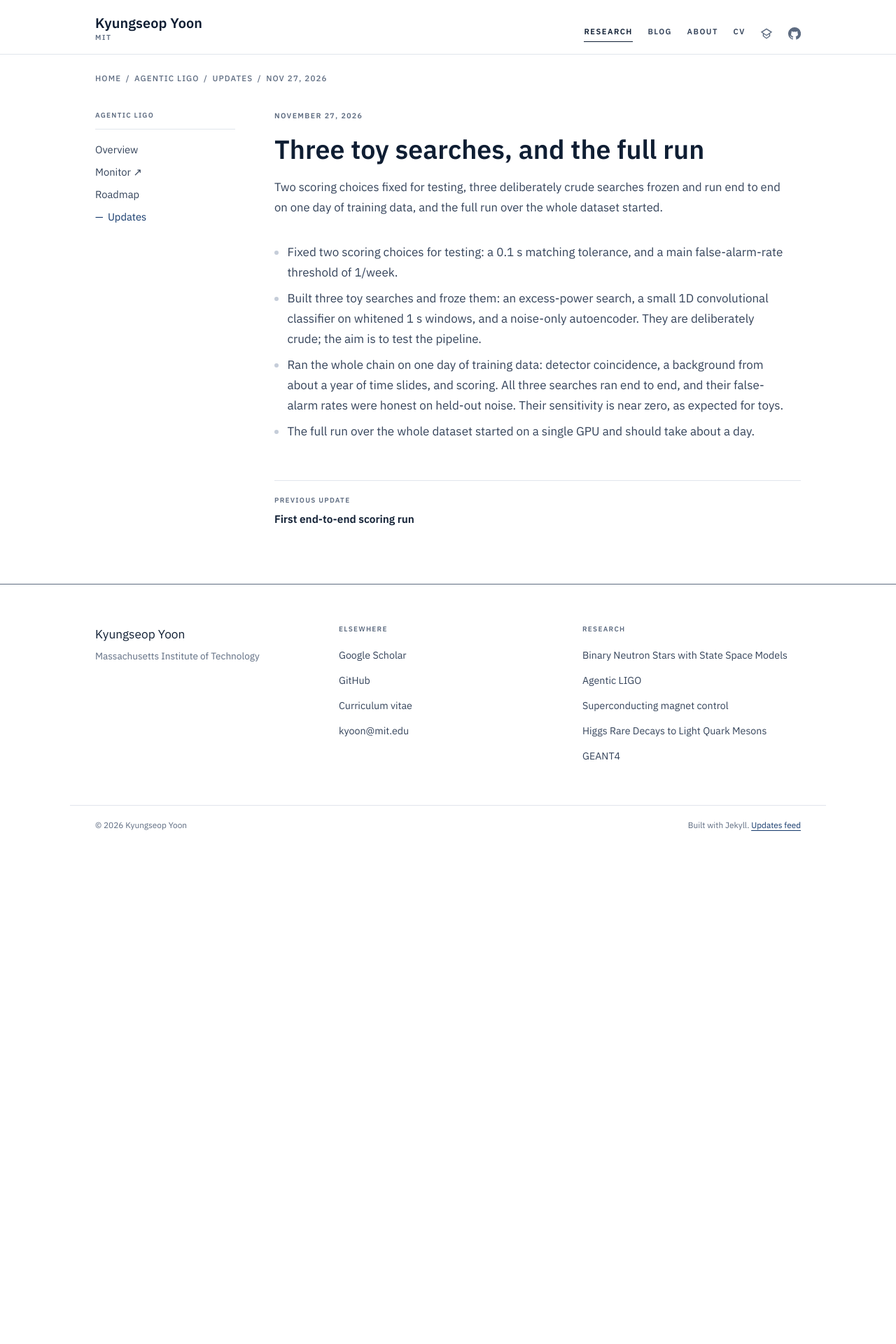
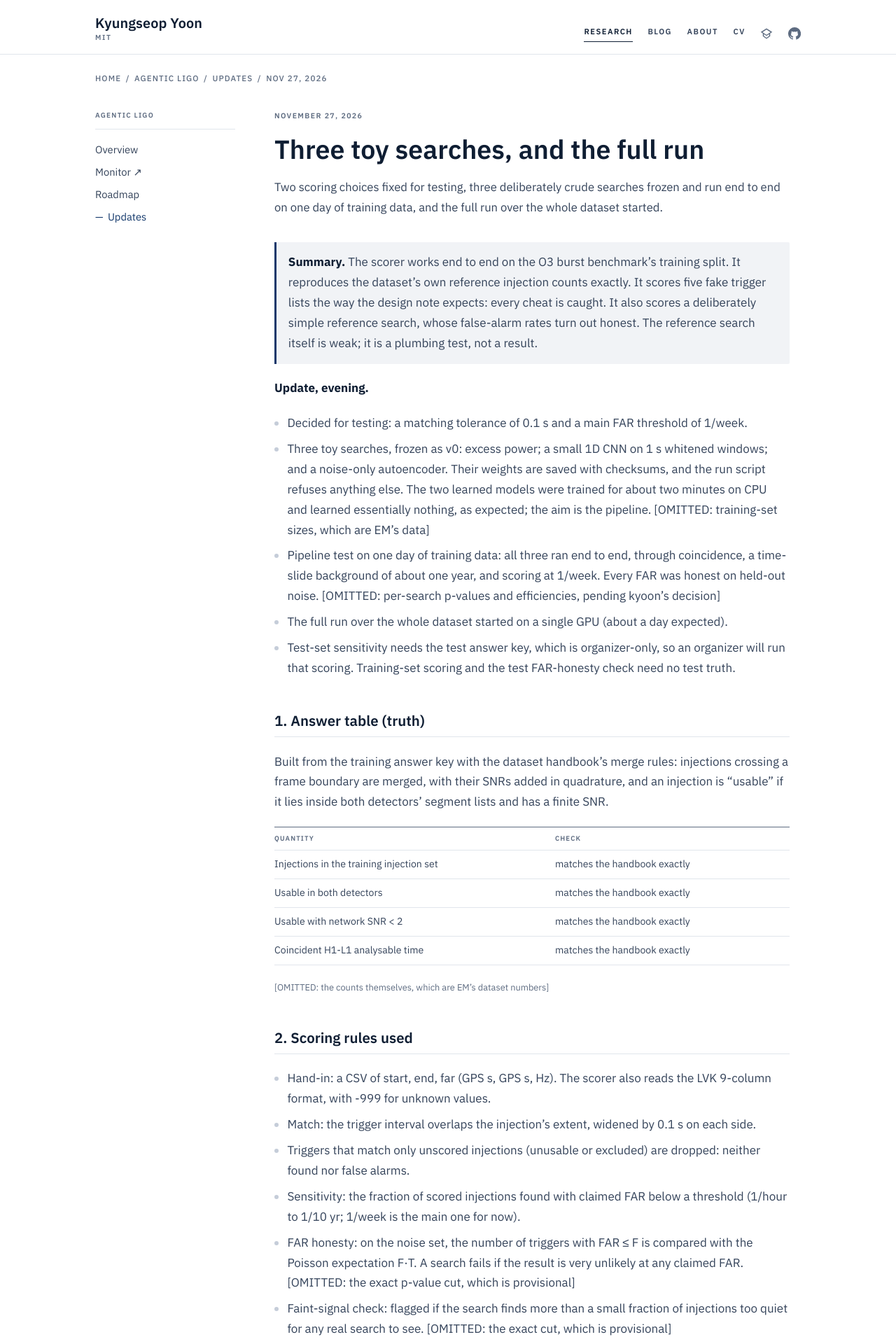
Before and after one commit to kyoon-mit/kyoon-mit.github.io, a Jekyll site: the page built from docs/_ligo_updates/2026-11-27-toy-searches.md, in a window 1280 px wide. Shown: the top 1920 px of the page at 70% size. Built offline with Jekyll 4.4.1, drawn with Linux system fonts in a browser that asks for light colours; before the commit the page ends 1207 px from its top, so only the background shows below that; some of the changed text lies outside the part shown.

Commit message:
Agentic LIGO: 27 November update carries the CIT report's public version
Body from the CIT session, unchanged; summary as a callout box, omission
notes muted, tables scroll on narrow screens.

Co-Authored-By: Claude Opus 5.5 <noreply@anthropic.com>

```diff
--- a/docs/_ligo_updates/2026-11-27-toy-searches.md
+++ b/docs/_ligo_updates/2026-11-27-toy-searches.md
@@ -7,7 +7,89 @@ summary: >-
   over the whole dataset started.
 ---
 
-- Fixed two scoring choices for testing: a 0.1 s matching tolerance, and a main false-alarm-rate threshold of 1/week.
-- Built three toy searches and froze them: an excess-power search, a small 1D convolutional classifier on whitened 1 s windows, and a noise-only autoencoder. They are deliberately crude; the aim is to test the pipeline.
-- Ran the whole chain on one day of training data: detector coincidence, a background from about a year of time slides, and scoring. All three searches ran end to end, and their false-alarm rates were honest on held-out noise. Their sensitivity is near zero, as expected for toys.
-- The full run over the whole dataset started on a single GPU and should take about a day.
+> **Summary.** The scorer works end to end on the O3 burst benchmark's training split. It reproduces the dataset's own reference injection counts exactly. It scores five fake trigger lists the way the design note expects: every cheat is caught. It also scores a deliberately simple reference search, whose false-alarm rates turn out honest. The reference search itself is weak; it is a plumbing test, not a result.
+{: .callout}
+
+**Update, evening.**
+
+- Decided for testing: a matching tolerance of 0.1 s and a main FAR threshold of 1/week.
+- Three toy searches, frozen as v0: excess power; a small 1D CNN on 1 s whitened windows; and a noise-only autoencoder. Their weights are saved with checksums, and the run script refuses anything else. The two learned models were trained for about two minutes on CPU and learned essentially nothing, as expected; the aim is the pipeline. [OMITTED: training-set sizes, which are EM's data]
+- Pipeline test on one day of training data: all three ran end to end, through coincidence, a time-slide background of about one year, and scoring at 1/week. Every FAR was honest on held-out noise. [OMITTED: per-search p-values and efficiencies, pending kyoon's decision]
+- The full run over the whole dataset started on a single GPU (about a day expected).
+- Test-set sensitivity needs the test answer key, which is organizer-only, so an organizer will run that scoring. Training-set scoring and the test FAR-honesty check need no test truth.
+
+## 1. Answer table (truth)
+
+Built from the training answer key with the dataset handbook's merge rules: injections crossing a frame boundary are merged, with their SNRs added in quadrature, and an injection is "usable" if it lies inside both detectors' segment lists and has a finite SNR.
+
+<div class="table-scroll" markdown="1">
+
+| Quantity | Check |
+|---|---|
+| Injections in the training injection set | matches the handbook exactly |
+| Usable in both detectors | matches the handbook exactly |
+| Usable with network SNR < 2 | matches the handbook exactly |
+| Coincident H1-L1 analysable time | matches the handbook exactly |
+
+</div>
+
+[OMITTED: the counts themselves, which are EM's dataset numbers]
+{: .omitted}
+
+## 2. Scoring rules used
+
+- Hand-in: a CSV of start, end, far (GPS s, GPS s, Hz). The scorer also reads the LVK 9-column format, with -999 for unknown values.
+- Match: the trigger interval overlaps the injection's extent, widened by 0.1 s on each side.
+- Triggers that match only unscored injections (unusable or excluded) are dropped: neither found nor false alarms.
+- Sensitivity: the fraction of scored injections found with claimed FAR below a threshold (1/hour to 1/10 yr; 1/week is the main one for now).
+- FAR honesty: on the noise set, the number of triggers with FAR ≤ F is compared with the Poisson expectation F·T. A search fails if the result is very unlikely at any claimed FAR. [OMITTED: the exact p-value cut, which is provisional]
+- Faint-signal check: flagged if the search finds more than a small fraction of injections too quiet for any real search to see. [OMITTED: the exact cut, which is provisional]
+- Only injections inside the analysed time are scored, so partial runs are scored fairly.
+
+## 3. Fake trigger lists (scorer test), full training split
+
+<div class="table-scroll" markdown="1">
+
+| List | What it does | FAR honesty | Faint-signal check | Expected |
+|---|---|---|---|---|
+| nothing | reports no triggers | honest | clean | zero sensitivity, honest |
+| every_second_honest | a 1 s trigger every second, honest FAR of 1 Hz | honest | clean | zero sensitivity at useful FAR, honest |
+| every_second_liar | a 1 s trigger every second, each claiming a tiny FAR | dishonest | flagged | caught by FAR honesty |
+| random_liar | random 1 s triggers, each claiming a tiny FAR | dishonest | clean | caught by FAR honesty |
+| oracle | reads the answer key: every injection, tiny FAR | honest | flagged | caught by the faint-signal check |
+
+</div>
+
+[OMITTED: the sensitivity column, pending kyoon's decision]
+{: .omitted}
+
+All five behave as designed. The oracle shows why the faint-signal check matters: its FARs look honest, because it reports nothing on noise, and only the faint-signal check exposes it.
+
+[OMITTED: two figures, pending kyoon's decision]
+{: .omitted}
+
+## 4. Reference search (plumbing test)
+
+- Single-detector excess power: whiten, then 4 frequency bands × 4 time scales, a robust z-score, and a threshold.
+- Coincidence: H1 and L1 trigger extents overlap within 15 ms; the rank is the smaller of the two detectors' scores.
+- Background: one noise day, with L1 time-slid against H1 by multiples of 7 s (1,000 slides), giving about one year.
+- Scored on one injection day, with FAR honesty checked on a second, unused noise day.
+- Compute: 126 single-core Condor jobs, about 2 CPU-hours.
+
+[OMITTED: the sensitivity table, the per-family table and two figures, pending kyoon's decision]
+{: .omitted}
+
+FAR honesty passes. Sensitivity is poor: glitches dominate the background. One year of background cannot support thresholds beyond about 1/year; the LVK rule of at least 100 years would need far more slides or noise.
+
+## 5. Caveats
+
+- Training split only. No test data, test truth or organizer-only material was used.
+- The tolerance and the two check cuts are provisional and should be fixed before agents are scored.
+- The reference search is intentionally crude. It exists to exercise the scorer, not to set a baseline.
+
+## 6. Next
+
+- Freeze the tolerance and FAR threshold for real.
+- Commit the scorer to kyoon-mit/agentic-ligo, branch ligo-benchmarks (PR 1).
+- Get a real baseline: improve this search, or obtain cWB triggers on these frames.
+- Score the full run.
--- a/docs/assets/css/main.css
+++ b/docs/assets/css/main.css
@@ -1082,3 +1082,12 @@ body.theme-dark > * {
 .pub__links a { font-size: .78rem; padding: .12rem .55rem; border: 1px solid var(--rule-2); border-radius: var(--r); color: var(--accent); text-decoration: none; }
 .pub__links a:hover { border-color: var(--accent); background: var(--accent-wash); }
 .pubs__more { margin-top: .9rem; font-size: .85rem; color: var(--ink-3); }
+
+/* Update pages: a summary callout box ({: .callout} under a blockquote) and muted omission notes ({: .omitted}) */
+.prose blockquote.callout {
+  font-style: normal; color: var(--ink-2);
+  padding: .85rem 1.05rem .95rem;
+  border-left: 3px solid var(--accent); border-radius: 0 var(--r) var(--r) 0;
+  background: color-mix(in srgb, var(--accent) 6%, var(--paper));
+}
+.prose p.omitted { font-size: .8rem; color: var(--ink-3); }
```
